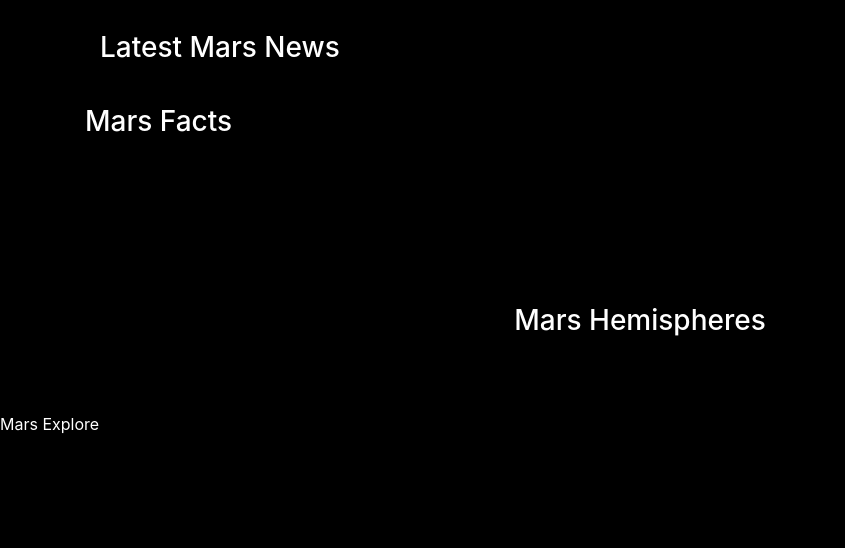
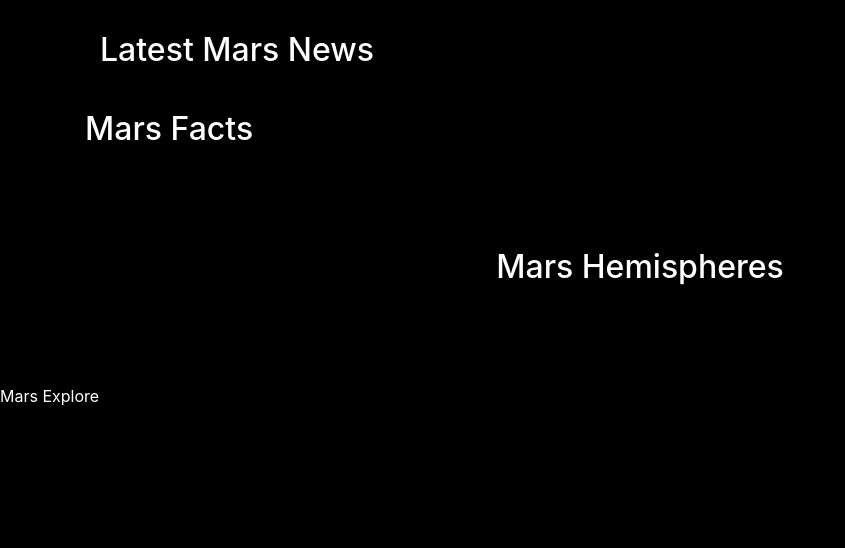
Before and after one commit to Krla20/web-scraping-challenge, a Flask app: template Missions_to_Mars/templates/index.html in a window 1280 px wide. Shown: the part 252-800 px from the top of the page, without its empty margins (0-845 px from the left). Run offline with Flask 2, Linux system fonts and the light colour scheme; the template is opened without the code that fills it, so the values that code supplies are empty; some libraries are stand-ins or nearby versions.

Commit message:
updated files for better looking

```diff
--- a/Missions_to_Mars/scrape_mars.py
+++ b/Missions_to_Mars/scrape_mars.py
@@ -128,7 +128,7 @@ def scrape():
         # "html_table_dict":html_table_dict,
         "hemisphere_images":hemisphere_image_urls
     }
-
+    print(mars_dict)
     # Close the browser after scraping
     browser.quit()
 
--- a/Missions_to_Mars/templates/index.html
+++ b/Missions_to_Mars/templates/index.html
@@ -26,32 +26,32 @@
 
         <!-- News Section -->
         <div class="container">
-            <h3>Latest Mars News</h3>
-            <h6 style="color: #c1440e">{{ mars.news_title }}</h6>
-            <p>{{ mars.news_p }}</p>
+            <h2>Latest Mars News</h2>
+            <h4 style="color: #c1440e">{{ mars.news_title }}</h4>
+            <h5><p>{{ mars.news_p }}</p></h5>
         </div>
 
         <!-- Table -->
         <br>
-        <h3>Mars Facts</h3>
-        <div style="max-width: 450px; max-height: 150px; font-size: 15px; margin-bottom: 65px; align-self: start">
-            {{mars.html_table | safe}}
-        </div>
-
+        <h2>Mars Facts</h2>
+        <table class="table">
+            <div
+                style="margin-bottom: 30px;">
+                {{mars.html_table | safe}}
+            </div>
+        </table>
     </div><!-- Container -->
-
+    <!-- Cards -->
+    <h2 style="padding-top: 50px; margin-top: 20px; text-align: center;">Mars Hemispheres</h2>
+    <br>
     <hr>
-
-    <!-- Cards -->
-    <h3 style="padding-top: 50px; margin-top: 50px; text-align: center;">Mars Hemispheres</h3>
     <div class="card-deck">
-        <hr>
-        <div class="col-md-12">
+        <div class="col cmd-12">
             <div class="row">
                 {% for hemisp in mars.hemisphere_images %}
-                <div class="col-md-6">
-                    <div class="card text-white bg-dark" style="margin: 30px;">
-                        <img class="card-img-top" src="{{ hemisp.img_url }}" />
+                <div class="col-md-3">
+                    <div class="card text-white bg-dark" style="align-items: flex-start; border-image: fill; width: 20rem;">
+                        <img class="card-img-top" src="{{ hemisp.img_url }}" class= img-responsive style="align-items: unset;"/>
                         <div class="card-body">
                             <p class="card-text">{{ hemisp.title }}</p>
                         </div>
@@ -62,6 +62,7 @@
         </div>
     </div><!-- Close main container -->
 
+
     <hr>
     <footer class="footer">
         <span class="bottom">Mars Explore</span>
--- /dev/null
+++ b/Missions_to_Mars/templates/style.css
@@ -0,0 +1,3 @@
+img{
+    display: inline-block;
+    }
```
Also changed, not shown: 2 other files.
